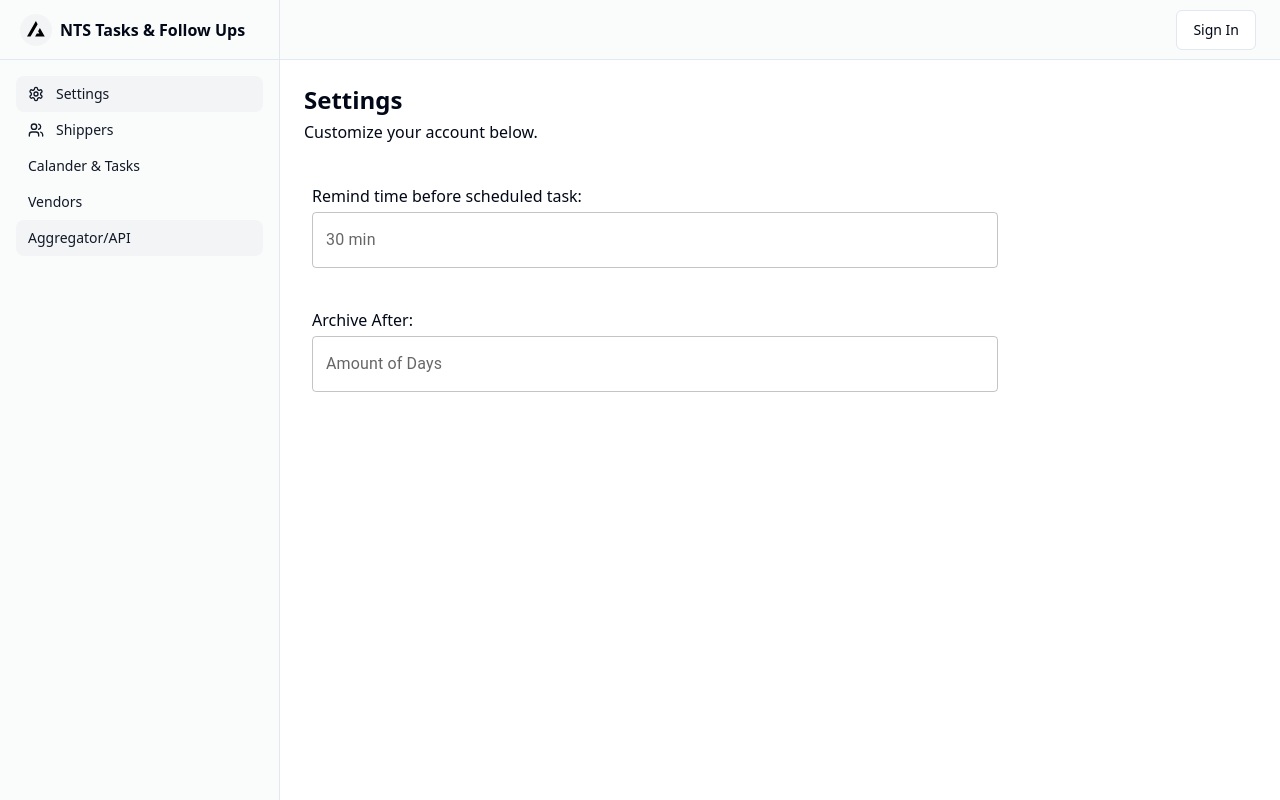
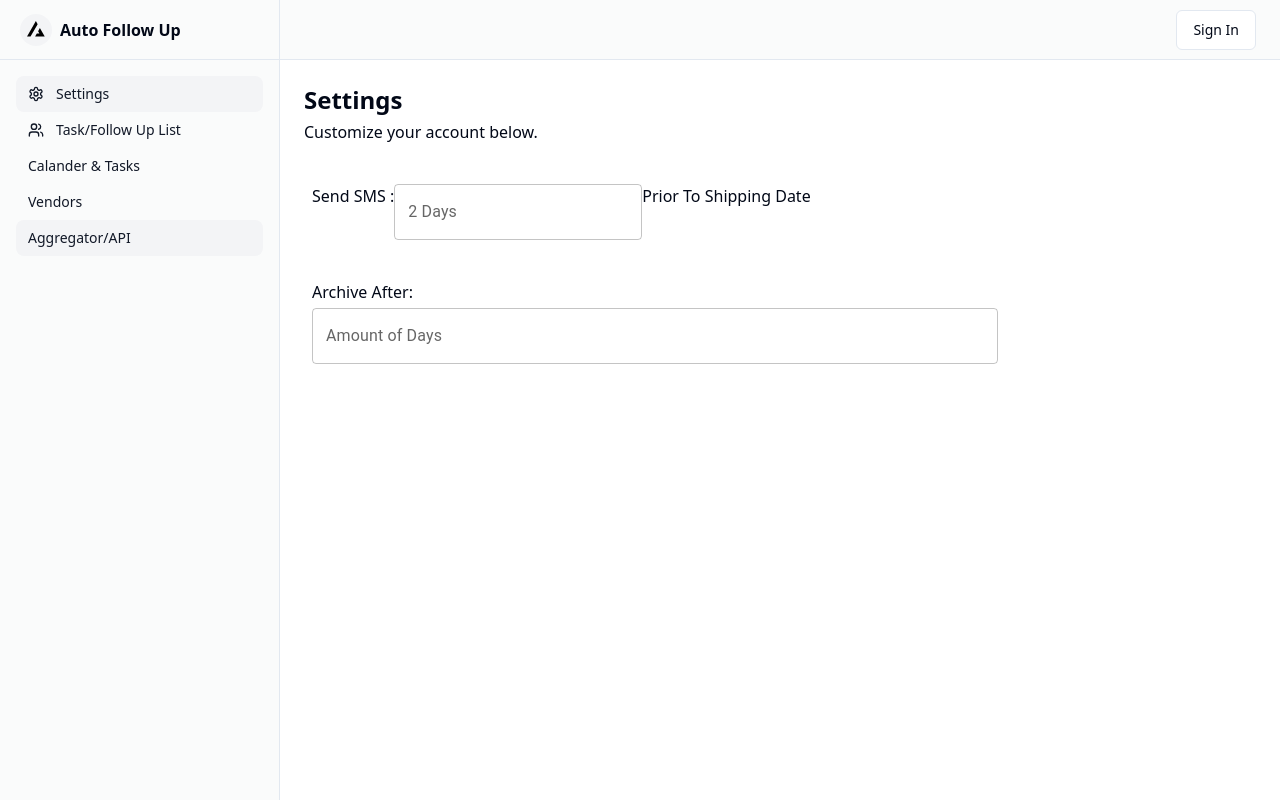
Before and after one commit to adamn1225/ssta, a Next.js app: page /settings in a window 1280 px wide. Built offline with nearby package versions, Linux system fonts and the light colour scheme; no server answers.

Commit message:
some changes

```diff
--- a/app/actions.ts
+++ b/app/actions.ts
@@ -1,6 +1,6 @@
 'use server';
 
-import { deleteUserById } from '@/lib/db';
+import { deleteUserById, insertUser } from '@/lib/db';
 import { revalidatePath } from 'next/cache';
 
 export async function deleteUser(userId: number) {
@@ -8,3 +8,6 @@ export async function deleteUser(userId: number) {
   // await deleteUserById(userId);
   // revalidatePath('/');
 }
+
+export async function instertNewUser(uderId: number, name: string, username: string, email:string) {
+}
--- a/app/layout.tsx
+++ b/app/layout.tsx
@@ -29,7 +29,7 @@ export default function RootLayout({
                   href="/"
                 >
                   <Logo />
-                  <span className="">NTS Tasks & Follow Ups</span>
+                  <span className="">Auto Follow Up</span>
                 </Link>
               </div>
               <div className="flex-1 overflow-auto py-2">
@@ -40,7 +40,7 @@ export default function RootLayout({
                   </NavItem>
                   <NavItem href="/">
                     <UsersIcon className="h-4 w-4" />
-                    Shippers
+                    Task/Follow Up List
                   </NavItem>
                   <NavItem href="/calendar">
                     Calander & Tasks
@@ -62,7 +62,7 @@ export default function RootLayout({
                 href="/"
               >
                 <Logo />
-                <span className="">Next Vaca</span>
+                <span className="">Auto Follow Up</span>
               </Link>
               <User />
             </header>
--- a/app/page.tsx
+++ b/app/page.tsx
@@ -1,4 +1,4 @@
-import { getUsers } from '@/lib/db';
+import { getUsers,  } from '@/lib/db';
 import { UsersTable } from './users-table';
 import { Search } from './search';
 
@@ -15,7 +15,7 @@ export default async function IndexPage({
   return (
     <main className="flex flex-1 flex-col p-4 md:p-6">
       <div className="flex items-center mb-8">
-        <h1 className="font-semibold text-lg md:text-2xl">NTS Shipper Tasks</h1>
+        <h1 className="font-semibold text-lg md:text-2xl">NTS Shipper Tasks/Follow Ups</h1>
       </div>
       <div className="w-full mb-4">
         <Search value={searchParams.q} />
--- a/app/settings/page.tsx
+++ b/app/settings/page.tsx
@@ -18,9 +18,10 @@ export default async function SettingsPage() {
       noValidate
       autoComplete="off"
     >
-    <div className='flex flex-col gap-y-1'>
-    <label>Remind time before scheduled task:</label>
-    <TextField id="outlined-basic" label="30 min" variant="outlined" />
+    <div className='flex flex-row gap-y-1'>
+    <label>Send SMS :
+    <TextField id="outlined-basic" label="2 Days" variant="outlined" />
+    Prior To Shipping Date</label>
     </div>
       <br />
     <div className='flex flex-col gap-y-1'>
--- a/app/users-table.tsx
+++ b/app/users-table.tsx
@@ -29,6 +29,14 @@ export function UsersTable({
   return (
     <>
       <form className="border shadow-sm rounded-lg">
+      <Button
+          className="w-full"
+          size="sm"
+          variant="outline"
+          disabled
+        >
+          Add Follow Up
+        </Button>
         <Table>
           <TableHeader>
             <TableRow>
--- a/lib/db.ts
+++ b/lib/db.ts
@@ -53,3 +53,9 @@ export async function getUsers(
 export async function deleteUserById(id: number) {
   await db.delete(users).where(eq(users.id, id));
 }
+
+export type NewUser = typeof users.$inferInsert;
+
+export async function insertUser (user: NewUser) {
+  return db.insert(users).values(user).returning();
+};
```
